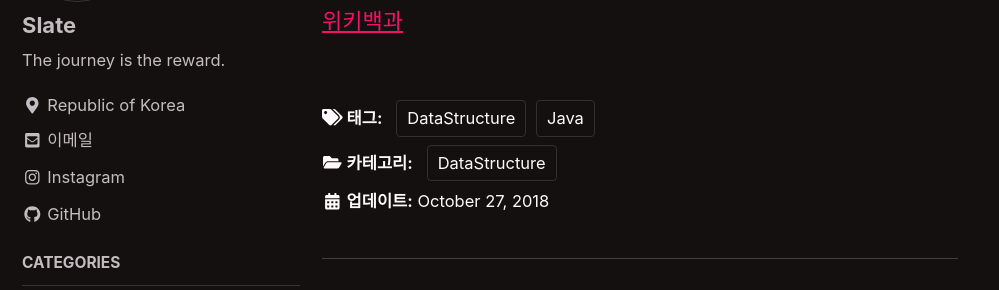
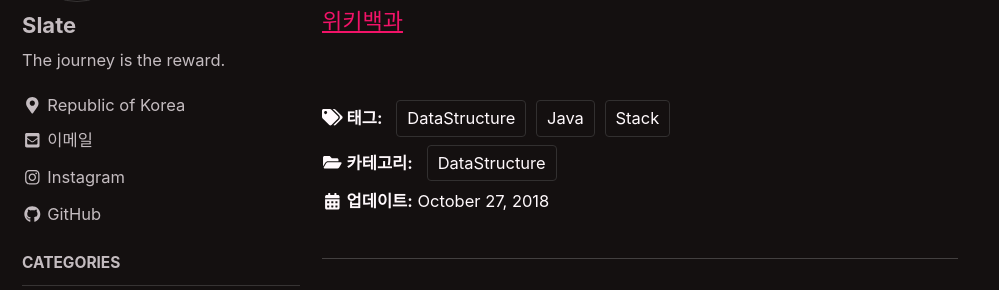
Before and after one commit to lesslate/lesslate.github.io, a Jekyll site: the page built from _posts/Data Structure/2018-10-27-자료구조 Stack.md, in a window 1280 px wide and 900 px high, scrolled down 3784 px. Shown: the part 152-442 px from the top of the window, without its empty margins (0-999 px from the left). Built offline with Jekyll 4.4.1, drawn with Linux system fonts in a browser that asks for light colours; nearby versions of some CDN libraries; comment, search, counter and statistics services are not loaded.

Commit message:
Update 2018-10-27-자료구조 Stack.md

```diff
--- a/_posts/Data Structure/2018-10-27-자료구조 Stack.md
+++ b/_posts/Data Structure/2018-10-27-자료구조 Stack.md
@@ -6,6 +6,7 @@ last_modified_at: 2018-10-27T13:00:00+09:00
 tags:
 - DataStructure
 - Java
+- Stack
 toc: true
 sidebar_main: true
 ---
```
